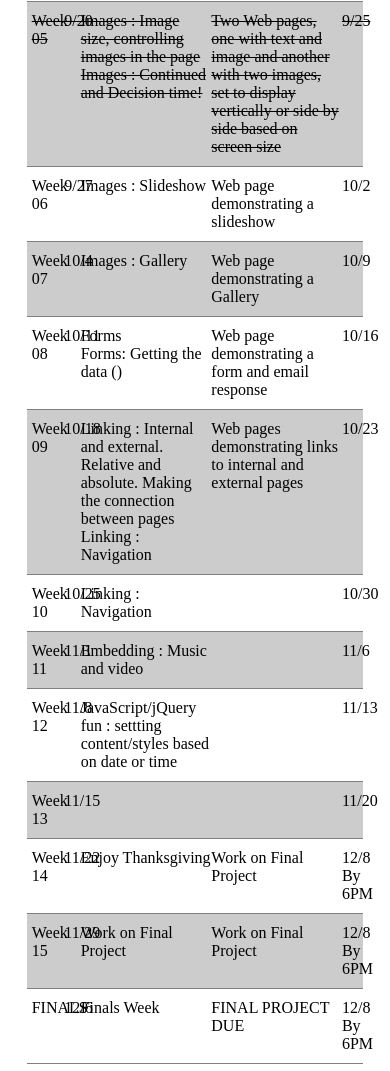
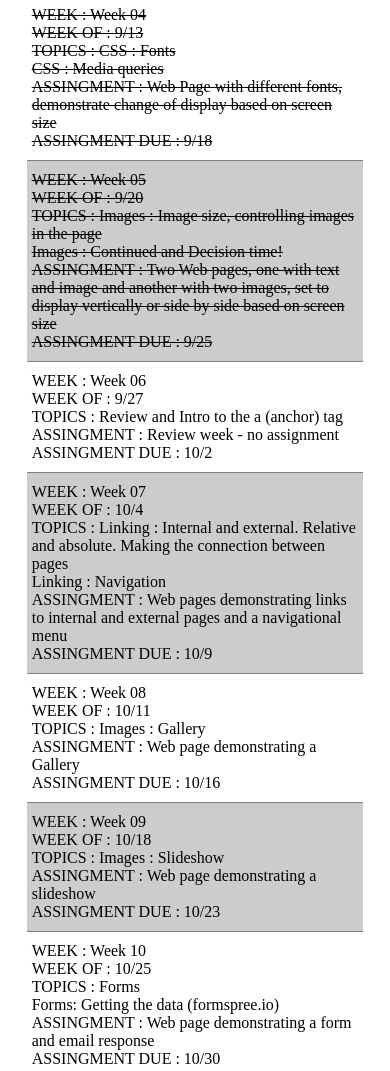
Before and after one commit to 2020Vico2162/WeeklyTopics, a plain HTML site: page index.html in a window 390 px wide. Shown: the part 572-1643 px from the top of the page. Drawn offline with Linux system fonts and the light colour scheme.

Commit message:
changing order
moved links to be before Gallery and slideshow

```diff
--- a/index.html
+++ b/index.html
@@ -67,43 +67,48 @@
                 <div>Week 06</div>
                 <div><date>9/27</date></div>
                 <div>
-                    Images : Slideshow
+                    Review and Intro to the a (anchor) tag
                 </div>
-                <div>Web page demonstrating a slideshow </div>
+                <div>Review week - no assignment</div>
+
                 <div>10/2</div>
             </div>
             <div class="row week7">
                 <div>Week 07</div>
                 <div><date>10/4</date></div>
-                <div>Images : Gallery</div>
-                <div>Web page demonstrating a Gallery </div>
+                 <div>
+                    Linking : Internal and external. Relative and absolute. Making the connection between pages<br/>
+                    Linking : Navigation
+                </div>
+                <div>Web pages demonstrating links to internal and external pages and a navigational menu</div>
                 <div>10/9</div>
             </div>
             <div class="row week8">
                 <div>Week 08</div>
                 <div><date>10/11</date></div>
                 <div>
-                    Forms<br/>
-                    Forms: Getting the data ()
+                    Images : Gallery
                 </div>
-                <div>Web page demonstrating a form and email response</div>
+                <div>Web page demonstrating a Gallery </div>
                 <div>10/16</div>
             </div>
             <div class="row week9">
                 <div>Week 09</div>
                 <div><date>10/18</date></div>
                 <div>
-                    Linking : Internal and external. Relative and absolute. Making the connection between pages<br/>
-                    Linking : Navigation
+                    Images : Slideshow
                 </div>
-                <div>Web pages demonstrating links to internal and external pages</div>
+                <div>Web page demonstrating a slideshow </div>
                 <div>10/23</div>
             </div>
             <div class="row week10">
                 <div>Week 10</div>
                 <div><date>10/25</date></div>
-                <div>Linking : Navigation</div>
-                <div></div>
+                <div>
+                    Forms<br/>
+                    Forms: Getting the data (formspree.io)
+                </div>
+                <div>Web page demonstrating a form and email response</div>
                 <div>10/30</div>
             </div>
             <div class="row week11">
@@ -123,7 +128,7 @@
             <div class="row week13">
                 <div>Week 13</div>
                 <div><date>11/15</date></div>
-                <div></div>
+                <div>???</div>
                 <div></div>
                 <div>11/20</div>
             </div>
--- a/style.css
+++ b/style.css
@@ -15,3 +15,13 @@ div.row:nth-child(even) {background: #CCC}
 .week1, .week2, .week3, .week4, .week5 {text-decoration: line-through}
 
 .done {text-decoration: line-through}
+
+@media screen and (max-width: 800px) {
+    .row {display: block}
+    div.headingRow {display:none}
+    div.row div:nth-child(1)::before {content:"WEEK : "}
+    div.row div:nth-child(2)::before {content:"WEEK OF : "}
+    div.row div:nth-child(3)::before {content:"TOPICS : "}
+    div.row div:nth-child(4)::before {content:"ASSINGMENT : "}
+    div.row div:nth-child(5)::before {content:"ASSINGMENT DUE : "}
+}
```
